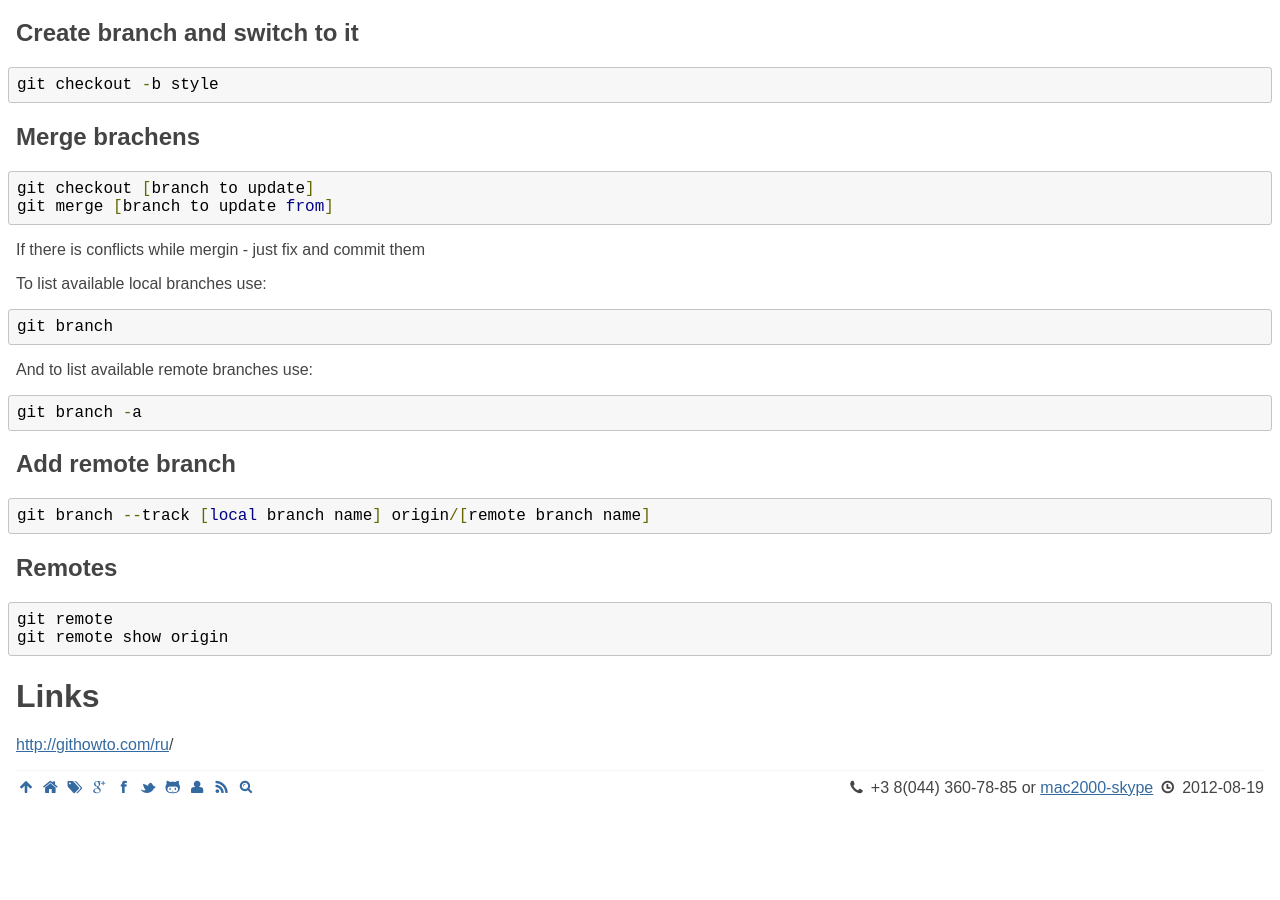
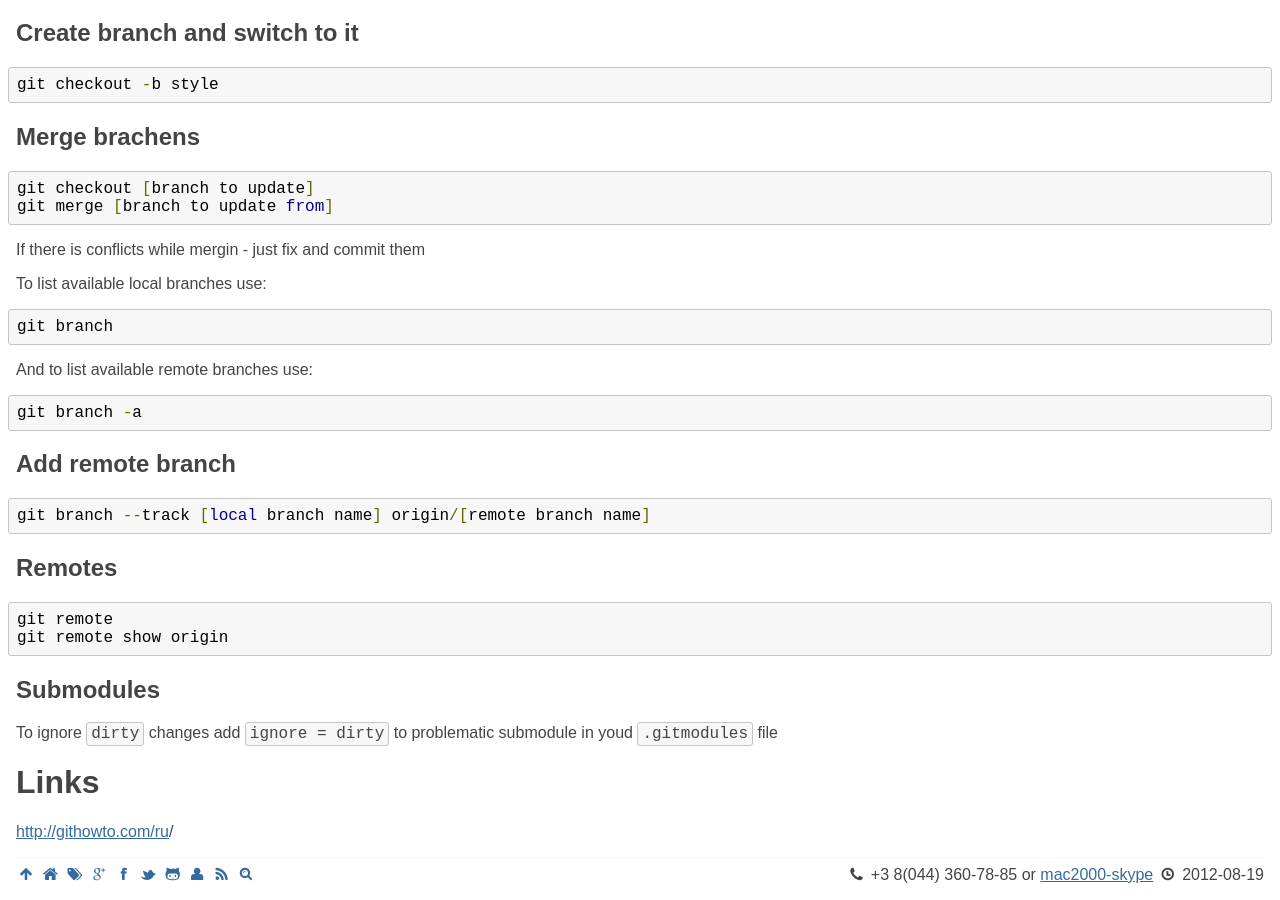
Before and after one commit to michaelbramwell/mac2000.github.com, a Jekyll site: the page built from howto/git.md, in a window 1280 px wide and 900 px high, scrolled down 1914 px. Built offline with Jekyll 4.4.1, drawn with Linux system fonts in a browser that asks for light colours; before the commit the page ends 2727 px from its top, so only the background shows below that.

Commit message:
ignore dirty

```diff
--- a/howto/git.md
+++ b/howto/git.md
@@ -129,6 +129,11 @@ Remotes
     git remote
     git remote show origin
 
+Submodules
+----------
+
+To ignore `dirty` changes add `ignore = dirty` to problematic submodule in youd `.gitmodules` file
+
 Links
 =====
 
```
